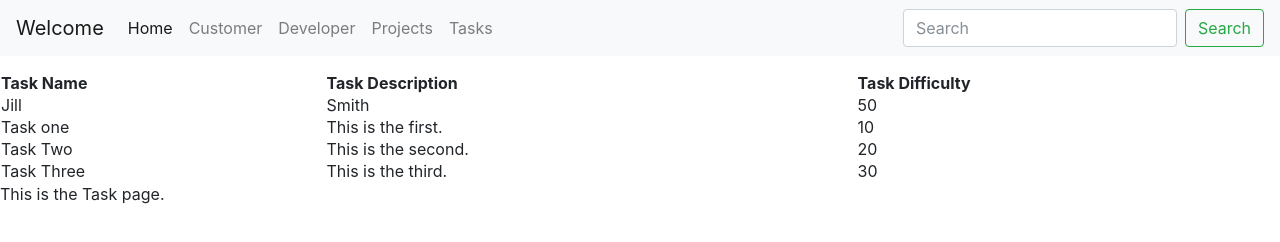
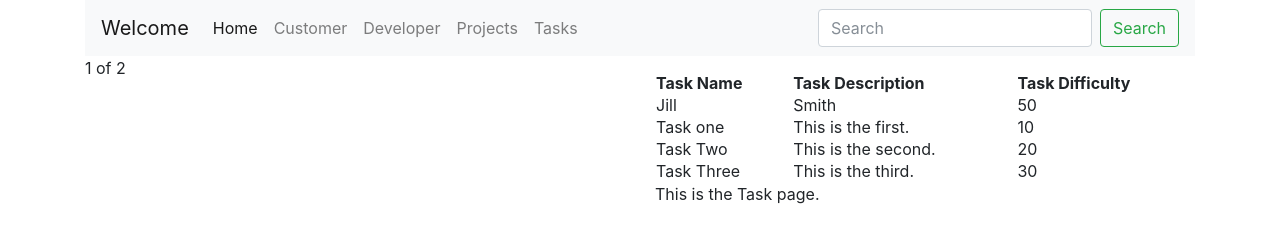
Before and after one commit to CasperFAndersen/MyAssignment, a plain HTML site: page MyAssignmentWorkshop1/Tasks.html in a window 1280 px wide. Drawn offline with nearby package versions, Linux system fonts and the light colour scheme.

Commit message:
Work on new layout, and css fix.

```diff
--- a/MyAssignmentWorkshop1/Tasks.html
+++ b/MyAssignmentWorkshop1/Tasks.html
@@ -13,27 +13,33 @@
 </head>
 
 <body>
+
+    <body id="homeBody">
+        <div class="container">
+            <div class="row">
+                <div class="col">
+                    <div>
                         <nav class="navbar navbar-expand-lg navbar-light bg-light">
                             <a class="navbar-brand" href="Home.html">Welcome</a>
                             <button class="navbar-toggler" type="button" data-toggle="collapse" data-target="#navbarSupportedContent" aria-controls="navbarSupportedContent"
                                 aria-expanded="false" aria-label="Toggle navigation">
                                 <span class="navbar-toggler-icon"></span>
                             </button>
-        <div class="collapse toggler navbar-collapse" id="navbarSupportedContent">
+                            <div class="collapse navbar-collapse" id="navbarSupportedContent">
                                 <ul class="navbar-nav mr-auto">
                                     <li class="nav-item active">
-                    <a class="nav-link" href="Home.html">Home
-                        <span class="sr-only">(current)</span>
+                                        <a class="nav-link" href="Home.html ">Home
+                                            <span class="sr-only ">(current)</span>
                                         </a>
                                     </li>
                                     <li class="nav-item">
-                    <a class="nav-link" href="Customers.html">Customer</a>
+                                        <a class="nav-link " href="Customers.html">Customer</a>
                                     </li>
                                     <li class="nav-item">
-                    <a class="nav-link" href="Developer.html">Developer</a>
+                                        <a class="nav-link " href="Developer.html">Developer</a>
                                     </li>
                                     <li class="nav-item">
-                    <a class="nav-link" href="Projects.html">Projects</a>
+                                        <a class="nav-link " href="Projects.html">Projects</a>
                                     </li>
                                     <li class="nav-item">
                                         <a class="nav-link" href="Tasks.html">Tasks</a>
@@ -45,7 +51,14 @@
                                 </form>
                             </div>
                         </nav>
-
+                    </div>
+                </div>
+            </div>
+            <div class="row">
+                <div class="col">
+                    1 of 2
+                </div>
+                <div class="col">
                     <section>
                         <ul id="list-of-tasks"></ul>
                         <table id="table-of-tasks" style="width:100%">
@@ -63,6 +76,11 @@
                         This is the Task page.
                         <script src="Javascript/TaskFunctions.js"></script>
                     </section>
+                </div>
+            </div>
+        </div>
+        </div>
+
         <!-- Optional JavaScript -->
         <!-- jQuery first, then Popper.js, then Bootstrap JS -->
         <script src="https://code.jquery.com/jquery-3.2.1.slim.min.js" integrity="sha384-KJ3o2DKtIkvYIK3UENzmM7KCkRr/rE9/Qpg6aAZGJwFDMVNA/GpGFF93hXpG5KkN"
```
Also changed, not shown: MyAssignmentWorkshop1/Developer.html (+2 -2 lines), MyAssignmentWorkshop1/Home.html (+15 -0 lines). Lines whose indentation alone changed are shown as unchanged.
